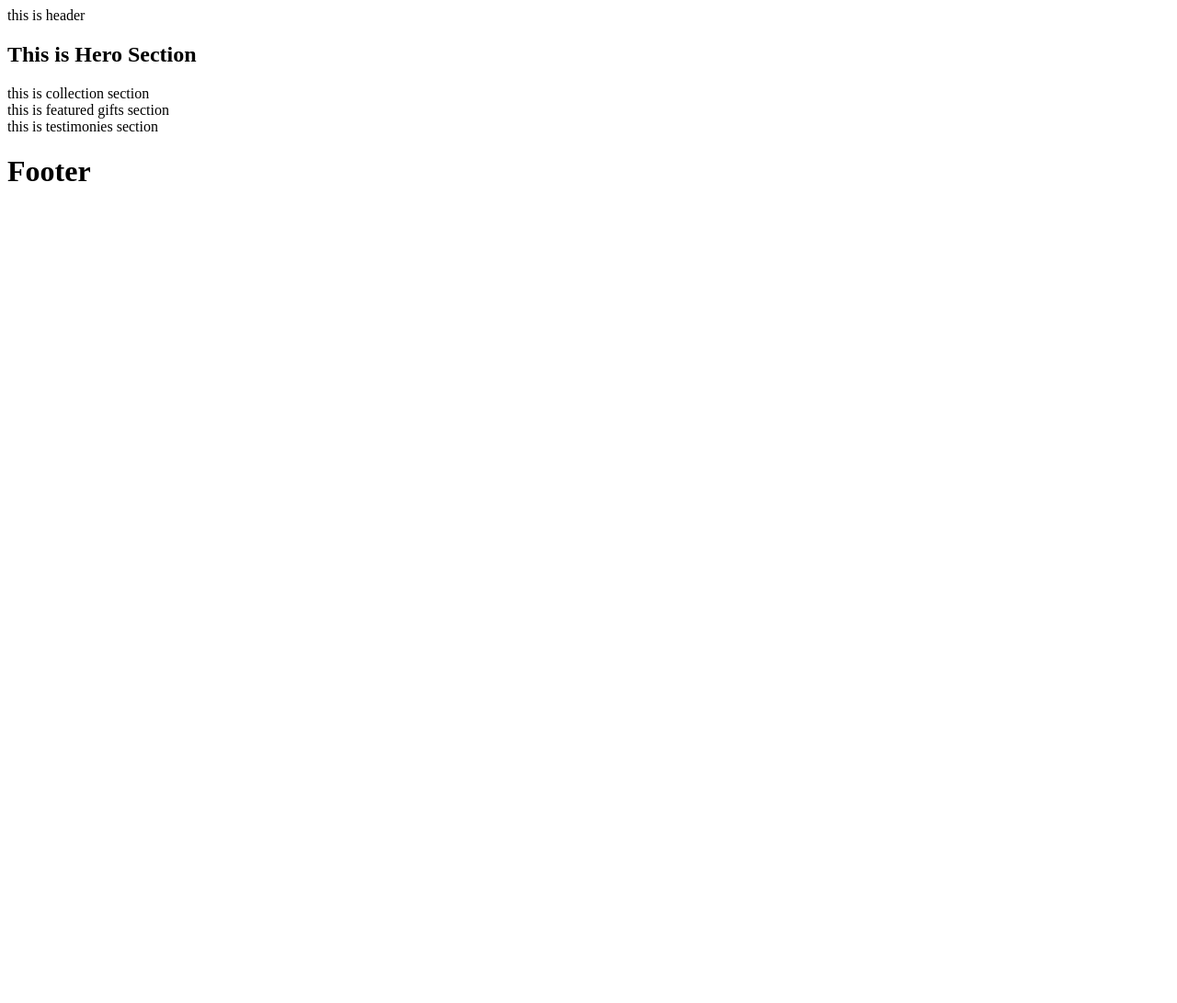
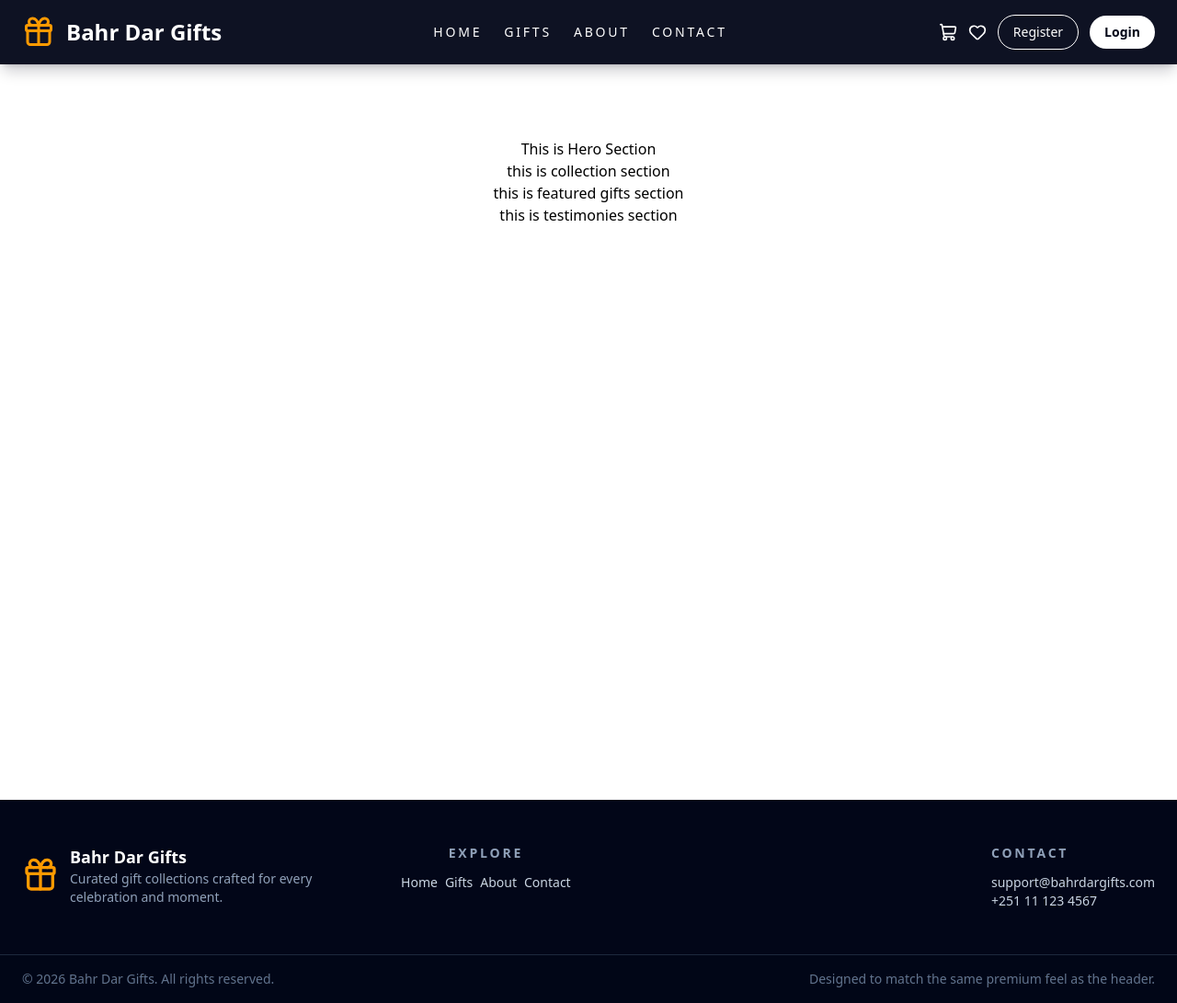
Before and after one commit to EliasDerbewBelay/bdr_gift_store, a Next.js app: page / in a window 1280 px wide. Shown: the whole page at 92% size. Before the commit the page ends 800 px from the top, so only its background shows below. Built offline with nearby package versions, Linux system fonts and the light colour scheme.

Commit message:
feat/footer and header ui

```diff
--- a/app/(admin)/layout.tsx
+++ b/app/(admin)/layout.tsx
@@ -3,11 +3,5 @@ export default function AdminLayout({
 }: {
   children: React.ReactNode;
 }) {
-  return (
-    <html>
-      <body>
-        <main>{children}</main>
-      </body>
-    </html>
-  );
+  return <main>{children}</main>;
 }
--- a/app/(public)/layout.tsx
+++ b/app/(public)/layout.tsx
@@ -7,12 +7,10 @@ export default function PublicLayout({
   children: React.ReactNode;
 }) {
   return (
-    <html lang="en">
-      <body className="flex flex-col min-h-screen">
-        <Header />
-        <main className="flex-1">{children}</main>
-        <Footer />
-      </body>
-    </html>
+    <div>
+      <Header />
+      <main className="min-h-screen">{children}</main>
+      <Footer />
+    </div>
   );
 }
--- /dev/null
+++ b/app/layout.tsx
@@ -0,0 +1,13 @@
+import "./globals.css";
+
+export default function RootLayout({
+  children,
+}: {
+  children: React.ReactNode;
+}) {
+  return (
+    <html lang="en">
+      <body>{children}</body>
+    </html>
+  );
+}
--- a/components/public/layouts/footer.tsx
+++ b/components/public/layouts/footer.tsx
@@ -1,7 +1,57 @@
+import { Gift } from "lucide-react";
+
+const footerLinks = [
+  { name: "Home", href: "/" },
+  { name: "Gifts", href: "/gifts" },
+  { name: "About", href: "/about" },
+  { name: "Contact", href: "/contact" },
+];
+
 export default function Footer() {
   return (
-    <footer>
-      <h1>Footer</h1>
+    <footer className="bg-slate-950 text-slate-200">
+      <div className="mx-auto flex max-w-7xl flex-col gap-8 px-6 py-12 md:flex-row md:items-start md:justify-between">
+        <div className="flex items-center gap-3">
+          <Gift className="h-10 w-10 text-amber-500" />
+          <div>
+            <p className="text-lg font-semibold text-white">Bahr Dar Gifts</p>
+            <p className="max-w-xs text-sm text-slate-400">
+              Curated gift collections crafted for every celebration and moment.
+            </p>
+          </div>
+        </div>
+
+        <div className="grid gap-6 sm:grid-cols-2 lg:grid-cols-3">
+          <div className="flex flex-col items-center">
+            <p className="mb-3 text-sm font-semibold uppercase tracking-[0.2em] text-slate-400">
+              Explore
+            </p>
+            <ul className="space-x-2 flex text-sm text-slate-300">
+              {footerLinks.map((link) => (
+                <li key={link.href}>
+                  <a href={link.href} className="transition hover:text-white">
+                    {link.name}
+                  </a>
+                </li>
+              ))}
+            </ul>
+          </div>
+        </div>
+        <div>
+          <p className="mb-3 text-sm font-semibold uppercase tracking-[0.2em] text-slate-400">
+            Contact
+          </p>
+          <p className="text-sm text-slate-300">support@bahrdargifts.com</p>
+          <p className="text-sm text-slate-300">+251 11 123 4567</p>
+        </div>
+      </div>
+
+      <div className="border-t border-slate-800 bg-slate-950/90 px-6 py-4 text-sm text-slate-500">
+        <div className="mx-auto flex max-w-7xl flex-col gap-3 md:flex-row md:items-center md:justify-between">
+          <p>© 2026 Bahr Dar Gifts. All rights reserved.</p>
+          <p>Designed to match the same premium feel as the header.</p>
+        </div>
+      </div>
     </footer>
   );
 }
--- a/components/public/layouts/header.tsx
+++ b/components/public/layouts/header.tsx
@@ -1,3 +1,39 @@
+import { Gift, ShoppingCart, Heart } from "lucide-react";
+
 export default function Header() {
-  return <header>this is header</header>;
+  const NavLinks = [
+    { name: "Home", href: "/" },
+    { name: "gifts", href: "/gifts" },
+    { name: "About", href: "/about" },
+    { name: "Contact", href: "/contact" },
+  ];
+  return (
+    <div className="sticky top-0 z-50 flex items-center justify-between gap-6 bg-slate-950/95 px-6 py-4 text-white shadow-lg shadow-slate-950/20 backdrop-blur-sm">
+      <div className="flex items-center gap-3">
+        <Gift className="h-9 w-9 text-amber-500" />
+        <h1 className="text-2xl font-semibold">Bahr Dar Gifts</h1>
+      </div>
+      <nav>
+        <ul className="flex items-center gap-6 text-sm uppercase tracking-[0.2em]">
+          {NavLinks.map((link) => (
+            <li key={link.href}>
+              <a href={link.href} className="transition hover:text-slate-300">
+                {link.name}
+              </a>
+            </li>
+          ))}
+        </ul>
+      </nav>
+      <div className="flex items-center gap-3">
+        <ShoppingCart className="h-5 w-5" />
+        <Heart className="h-5 w-5" />
+        <button className="rounded-full border border-white px-4 py-2 text-sm transition hover:bg-white hover:text-slate-950">
+          Register
+        </button>
+        <button className="rounded-full bg-white px-4 py-2 text-sm font-semibold text-slate-950 transition hover:bg-slate-200">
+          Login
+        </button>
+      </div>
+    </div>
+  );
 }
--- a/package.json
+++ b/package.json
@@ -9,6 +9,7 @@
     "lint": "eslint"
   },
   "dependencies": {
+    "lucide-react": "^1.8.0",
     "next": "16.2.3",
     "react": "19.2.4",
     "react-dom": "19.2.4"
@@ -16,7 +17,7 @@
   "devDependencies": {
     "@tailwindcss/postcss": "^4",
     "@types/node": "^20",
-    "@types/react": "^19",
+    "@types/react": "^19.2.14",
     "@types/react-dom": "^19",
     "eslint": "^9",
     "eslint-config-next": "16.2.3",
```
Also changed, not shown: 2 other files (tests, documents, lock files or other folders).
